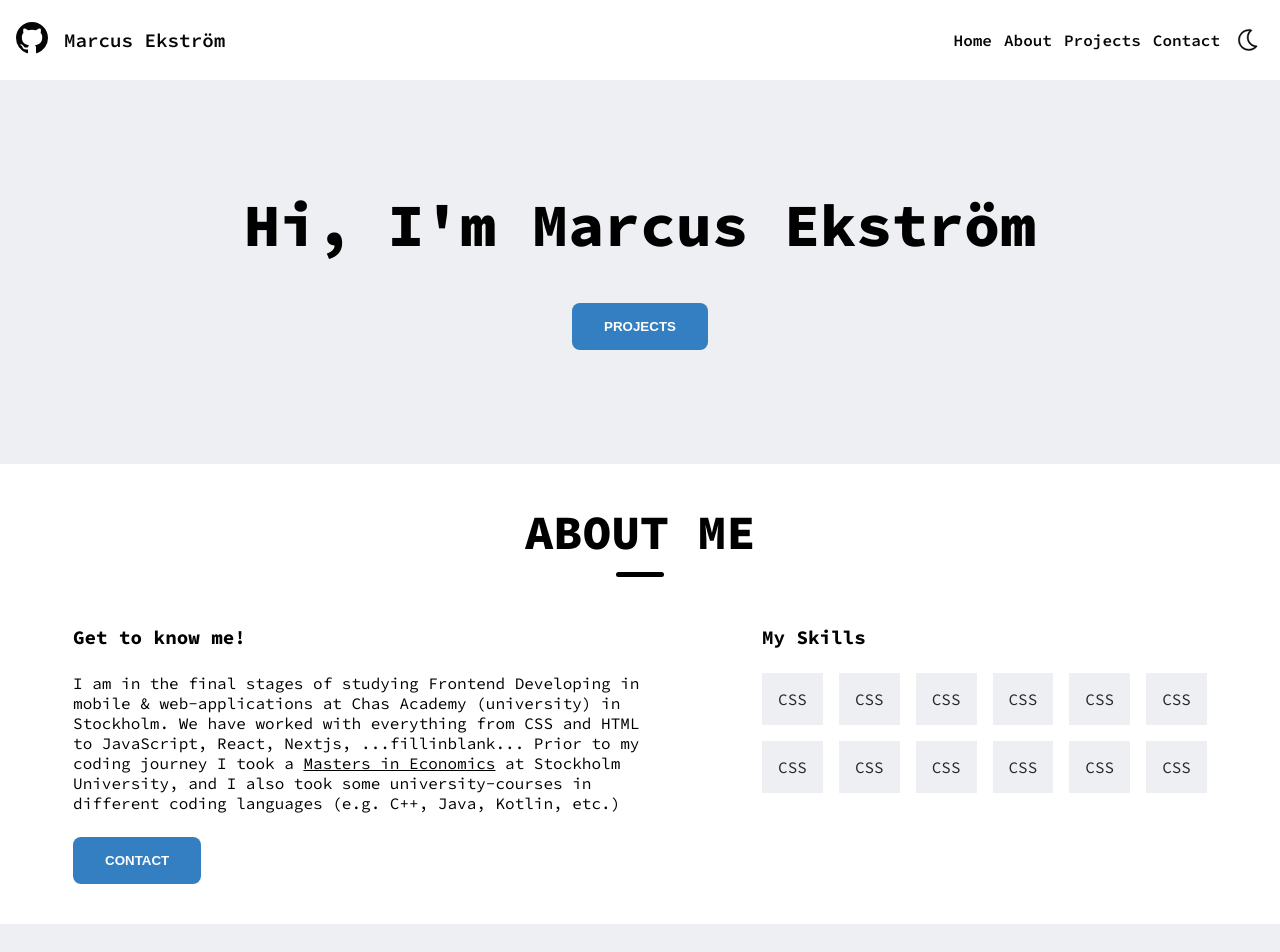
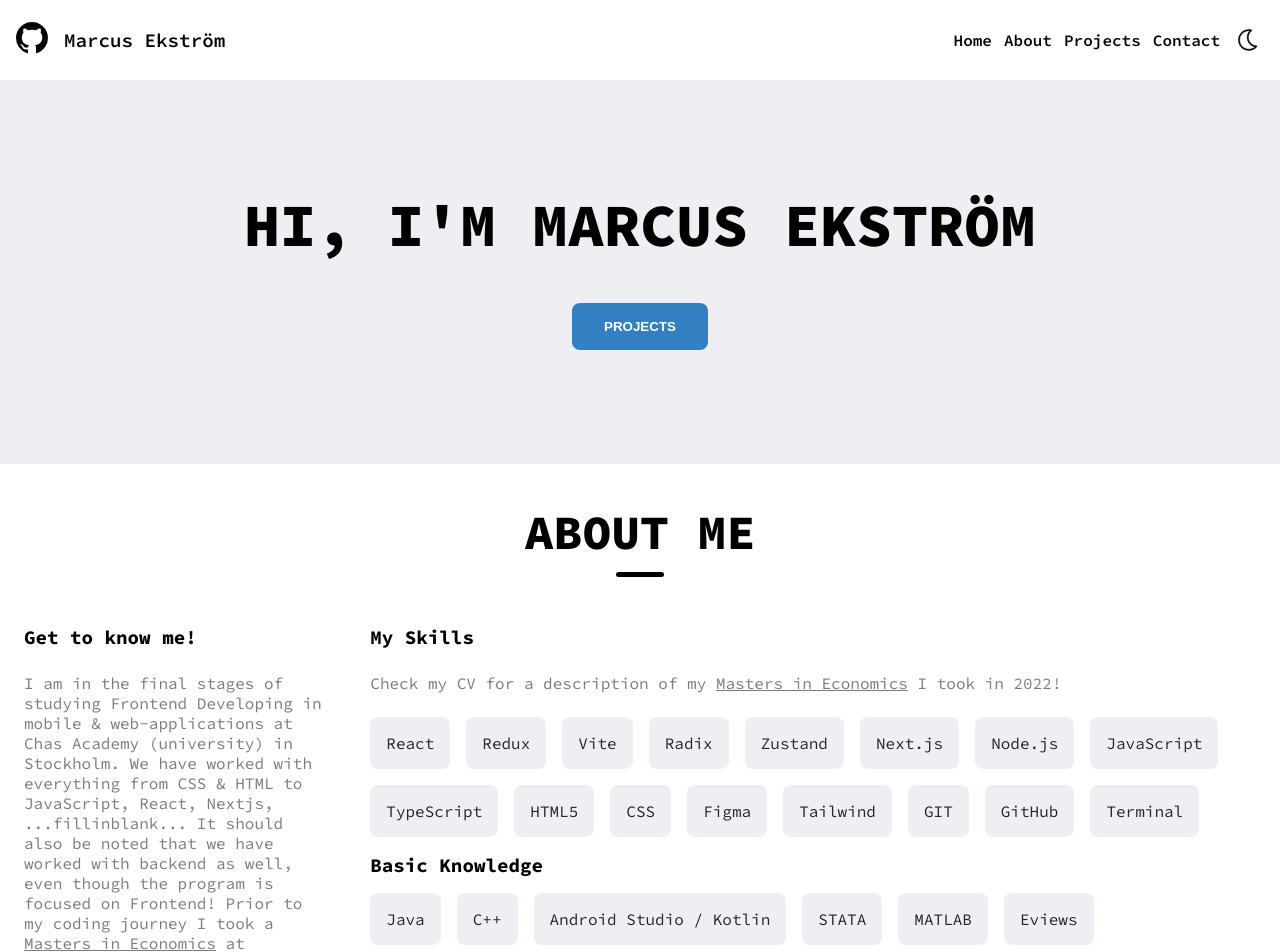
Before and after one commit to maek95/portfolio-marcus-ekstrom, a Next.js app: page / in a window 1280 px wide. Shown: the top 952 px of the page. Built offline with nearby package versions, Linux system fonts and the light colour scheme.

Commit message:
some styling, and flex-wrap instead of grid skills

```diff
--- a/app/page.js
+++ b/app/page.js
@@ -8,7 +8,7 @@ import Section from "../components/Section";
 import ProjectAndContactButton from "@/components/ProjectAndContactButton";
 import { useRef } from "react";
 import Project from "@/components/Project";
-import SkillsGrid from "@/components/SkillsGrid";
+import Skills from "@/components/Skills";
 
 /*
 const inter = Inter({ subsets: ["latin"] }); */
@@ -61,12 +61,12 @@ export default function Home() {
             {/* lg:w-[50%] and justify-evenly is a temporary solution... surely another way to fix this?  */}
             <div className="lg:w-[50%] flex flex-col gap-6 items-start text-start">
               <h4>Get to know me!</h4>
-              <div className="sm:w-[70%] md:w-[60%] lg:w-[95%]">
-                <p className="">
+              <div className="sm:w-[80%] lg:w-[95%]">
+                <p className="text-[#7c7c7c] dark:text-[#868e9d]">
                   I am in the final stages of studying Frontend Developing in
                   mobile & web-applications at Chas Academy (university) in
-                  Stockholm. We have worked with everything from CSS and HTML to
-                  JavaScript, React, Nextjs, ...fillinblank... Prior to my
+                  Stockholm. We have worked with everything from CSS & HTML to
+                  JavaScript, React, Nextjs, ...fillinblank... It should also be noted that we have worked with backend as well, even though the program is focused on Frontend! Prior to my
                   coding journey I took a <u>Masters in Economics</u> at
                   Stockholm University, and I also took some university-courses in
                   different coding languages (e.g. C++, Java, Kotlin, etc.){" "}
@@ -80,8 +80,9 @@ export default function Home() {
             </div>
             <div className="flex flex-col gap-6 items-start text-start">
               <h4>My Skills</h4>
+              <p className="text-[#7c7c7c] dark:text-[#868e9d]">Check my CV for a description of my <u>Masters in Economics</u> I took in 2022!</p>
               {/* fix in small screen so skill-divs fit */}
-              <SkillsGrid></SkillsGrid>
+              <Skills></Skills>
             </div>
           </div>
         </Section>
@@ -97,24 +98,26 @@ export default function Home() {
             <Project
               title={"Quiz App"}
               description={
-                "This project was in the final stages of my studies at Chas Academy"
+                "This was a group project we did at Chas Academy where we mainly learned how to work as a group with GitHub (fetching/pushing changes), and how to handle state through useState, global state (Redux store), and localStorage."
               }
               projectLink={"https://23-chas-quiz.vercel.app"}
+              imgSrc={"/myQuizAppPreview.png"}
             ></Project>
 
             <Project
               title={"Figma App"}
               description={
-                "At Chas Academy we had a 1-week segment about Figma and I made a simple App!"
+                "At Chas Academy we had a 1-week segment about Figma and I made a simple App! It gave me some insight on how Designers may work with Figma, or if I myself want to brainstorm design ideas for a new project."
               }
               projectLink={
                 "https://www.figma.com/proto/7EXISjrUDnc5rQEhkxgSAX/my-Health-app?node-id=19-297&starting-point-node-id=19%3A297&mode=design&t=JFTobLpRmywpSry4-1"
               }
+              imgSrc={"myFigmaAppPreview.png"}
             ></Project>
             <Project
               title={"Replicated Nordea's website"}
-              description={
-                "Simple HTML & CSS project I made during one of the first workshops at Chas Academy. Tried replicating Nordea's feedback page"
+              description={ // hydration issue if using HTML elements when sending props? e.g.  <a href="nordealink...">Nordea<a>
+                "Simple HTML & CSS project I made during one of the first workshops at Chas Academy, learning about forms and submit buttons. I tried replicating Nordea's feedback page."
               }
               projectLink={"https://workshop-4-form.vercel.app"}
               imgSrc={"/NordeaPagePreview.png"}
--- a/components/Hero.jsx
+++ b/components/Hero.jsx
@@ -6,7 +6,7 @@ export default function Hero({onClick}) {
     <div className="h-96 flex justify-center items-center bg-[#EEEFF2] dark:bg-[#1A1C21] min-w-full"> {/* mt-20 same as Header's height h-20  */}
       <div className="flex flex-col gap-12 text-center sm:w-[70%]">
 
-        <h1 className="text-5xl lg:text-6xl font-extrabold mx-4">Hi, I'm Marcus Ekström</h1>
+        <h1 className="text-5xl lg:text-6xl font-extrabold mx-4">HI, I'M MARCUS EKSTRÖM</h1>
 
         <div>
           <ProjectAndContactButton onClick={onClick} title={"PROJECTS"}></ProjectAndContactButton>
--- /dev/null
+++ b/components/Skills.jsx
@@ -0,0 +1,46 @@
+function Skill({skillName}) {
+
+  return (
+    <div className="bg-[#EEEFF2] rounded-lg dark:bg-[#868e9d] p-4 flex justify-center text-center text-[#23272F]">
+    {/* <div className="bg-[#EEEFF2] rounded-lg dark:bg-white p-4 flex justify-center text-center text-[#23272F]"> */}
+        {skillName}
+    </div>
+  )
+
+}
+
+export default function Skills() {
+  return (
+    <div className="flex flex-col gap-4">
+    <div className="flex flex-wrap gap-4"> {/* went with flex-wrap instead of grid,to avoid resizing. I want divs to fall down to a new line if needed instead */}
+      <Skill skillName={"React"}></Skill>
+      <Skill skillName={"Redux"}></Skill>
+      <Skill skillName={"Vite"}></Skill>
+      <Skill skillName={"Radix"}></Skill>
+      <Skill skillName={"Zustand"}></Skill>
+      <Skill skillName={"Next.js"}></Skill>
+      <Skill skillName={"Node.js"}></Skill>
+      <Skill skillName={"JavaScript"}></Skill>
+      <Skill skillName={"TypeScript"}></Skill>
+      <Skill skillName={"HTML5"}></Skill>
+      <Skill skillName={"CSS"}></Skill>
+      <Skill skillName={"Figma"}></Skill>
+      <Skill skillName={"Tailwind"}></Skill>
+      <Skill skillName={"GIT"}></Skill>
+      <Skill skillName={"GitHub"}></Skill>
+      <Skill skillName={"Terminal"}></Skill>
+    </div>
+    <div className="flex flex-col gap-4">
+    <h4>Basic Knowledge</h4>
+    <div className="flex flex-wrap gap-4">
+      <Skill skillName={"Java"}></Skill>
+      <Skill skillName={"C++"}></Skill>
+      <Skill skillName={"Android Studio / Kotlin"}></Skill>
+      <Skill skillName={"STATA"}></Skill>
+      <Skill skillName={"MATLAB"}></Skill>
+      <Skill skillName={"Eviews"}></Skill>
+    </div>
+  </div>
+  </div>
+  );
+}
--- a/components/SkillsGrid.jsx
+++ /dev/null
@@ -1,43 +0,0 @@
-export default function SkillsGrid() {
-  return (
-    <div className="grid grid-cols-6 gap-4">
-      <div className="bg-[#EEEFF2] dark:bg-white p-4 flex justify-center text-center text-[#23272F]">
-        CSS
-      </div>
-      <div className="bg-[#EEEFF2] dark:bg-white p-4 flex justify-center text-center text-[#23272F]">
-        CSS
-      </div>
-      <div className="bg-[#EEEFF2] dark:bg-white p-4 flex justify-center text-center text-[#23272F]">
-        CSS
-      </div>
-      <div className="bg-[#EEEFF2] dark:bg-white p-4 flex justify-center text-center text-[#23272F]">
-        CSS
-      </div>
-      <div className="bg-[#EEEFF2] dark:bg-white p-4 flex justify-center text-center text-[#23272F]">
-        CSS
-      </div>
-      <div className="bg-[#EEEFF2] dark:bg-white p-4 flex justify-center text-center text-[#23272F]">
-        CSS
-      </div>
-      <div className="bg-[#EEEFF2] dark:bg-white p-4 flex justify-center text-center text-[#23272F]">
-        CSS
-      </div>
-      <div className="bg-[#EEEFF2] dark:bg-white p-4 flex justify-center text-center text-[#23272F]">
-        CSS
-      </div>
-      <div className="bg-[#EEEFF2] dark:bg-white p-4 flex justify-center text-center text-[#23272F]">
-        CSS
-      </div>
-      <div className="bg-[#EEEFF2] dark:bg-white p-4 flex justify-center text-center text-[#23272F]">
-        CSS
-      </div>
-      <div className="bg-[#EEEFF2] dark:bg-white p-4 flex justify-center text-center text-[#23272F]">
-        CSS
-      </div>
-      <div className="bg-[#EEEFF2] dark:bg-white p-4 flex justify-center text-center text-[#23272F]">
-        CSS
-      </div>
-
-    </div>
-  );
-}
```
Also changed, not shown: public/myFigmaAppPreview.png (added), public/myQuizAppPreview.png (added).
